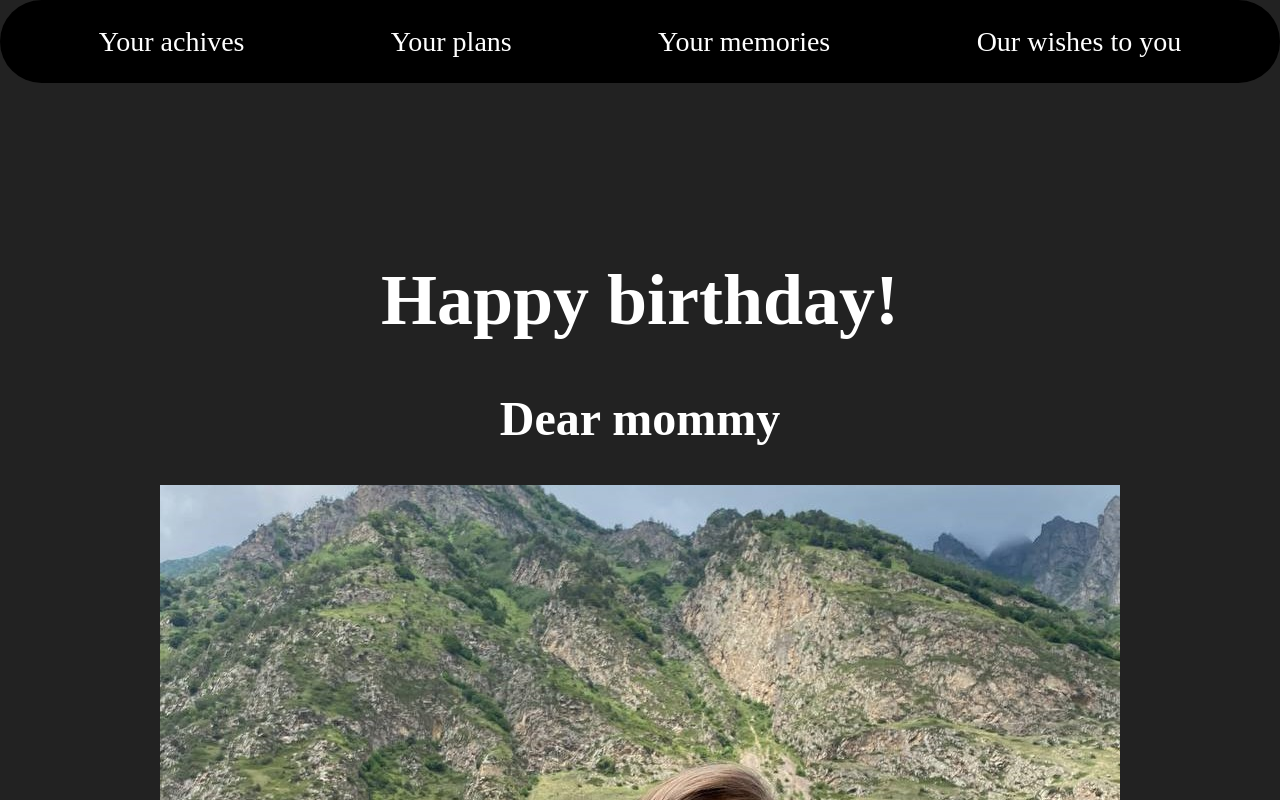
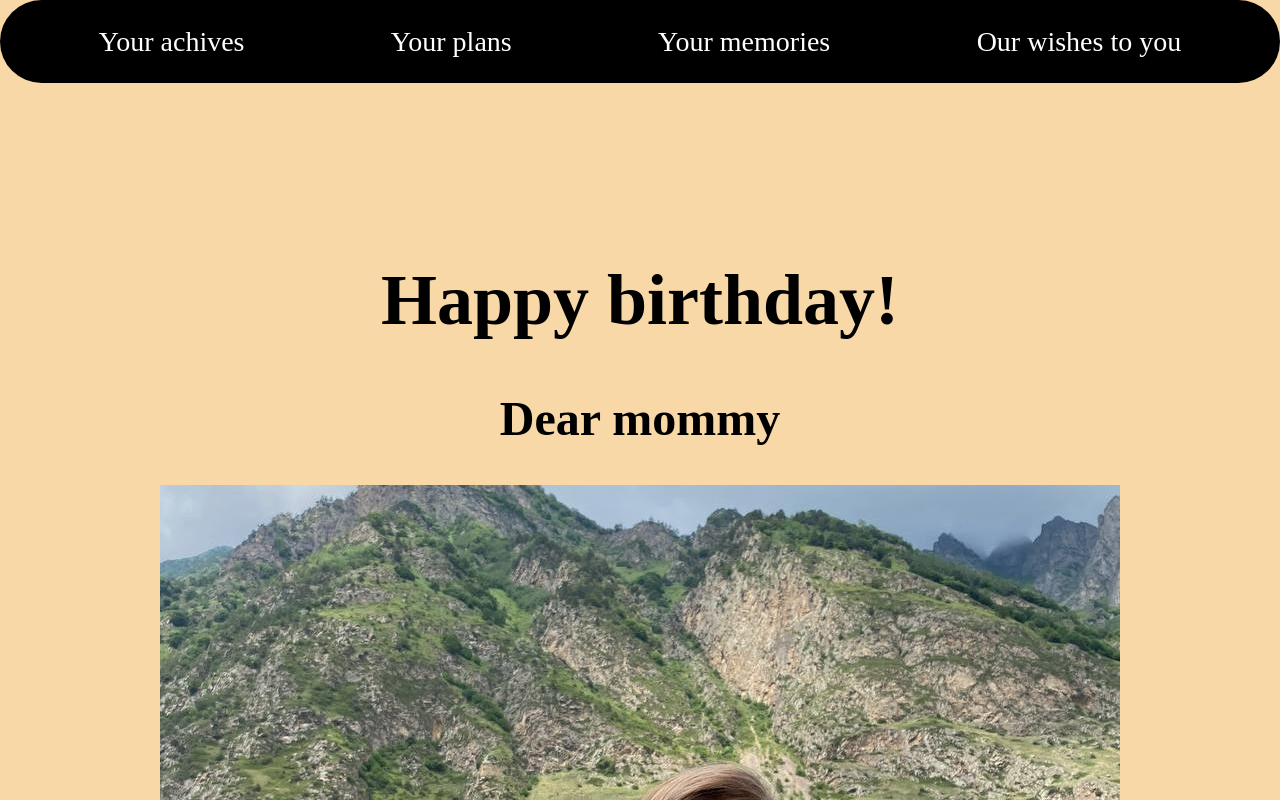
Before and after one commit to kakoetoimia/bd, a plain HTML site: page index.html in a window 1280 px wide. Shown: the top 800 px of the page. Drawn offline with Linux system fonts and the light colour scheme; files whose address does not match are found by name.

Commit message:
Update style.css

```diff
--- a/style.css
+++ b/style.css
@@ -5,7 +5,7 @@
     --img_width:1fr;
     --img_height:1fr;
     --txt_size:32px;
-    --txt_color:white;
+    --txt_color:black;
     --back_color:black;
     --theme_label_img:url(C:\Users\Andrey python\Desktop\creativity\hb\img\moon.png)
 }
@@ -140,7 +140,7 @@ p{
 
 }
 body{
-    background-color: rgb(34, 34, 34);
+    background-color: #f8d8a6;
     padding: 0px;
     margin: 0px;
 
```
